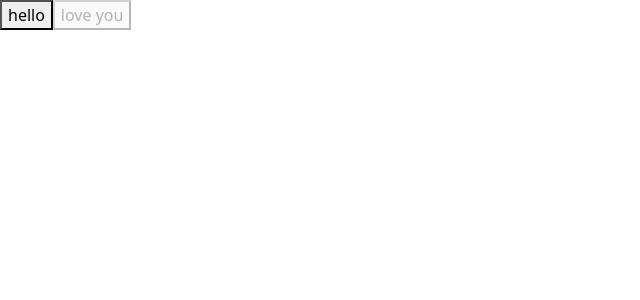
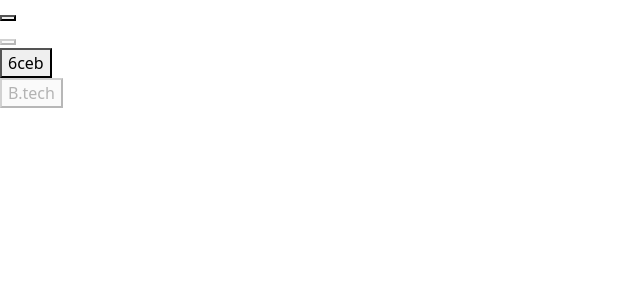
Before and after one commit to jenilgajera/sem-6-react, a React (Vite) app in the folder regi/: page / in a window 1280 px wide. Shown: the top 300 px of the page, without its empty margins (0-640 px from the left). Built offline with nearby package versions, Linux system fonts and the light colour scheme.

Commit message:
done default function

```diff
--- a/regi/src/App.jsx
+++ b/regi/src/App.jsx
@@ -6,6 +6,7 @@
 import Statemanage1 from "../src/day3/component/statemanage1";
 import Propexample3 from './day4/propexample3';
 import Purefun1 from './day4/purefun1';
+import Mycustbutton from './day4/purefun2';
 
 
 function App() {
@@ -17,8 +18,16 @@
     // <Statemanage1/>
     // <Propexample3/>
     <>
-    <Purefun1 var1={false} var2={"hello"}/>
-    <Purefun1 var1={true} var2={"love you"}/>
+    {/* <Purefun1 var1={false} var2={"hello"}/>
+    <Purefun1 var1={true} var2={"love you"}/> */}
+
+    <Mycustbutton />
+    <br />
+    <Mycustbutton var1={true} />
+    <br />
+    <Mycustbutton var2={"6ceb"} />
+    <br />
+    <Mycustbutton var1={true} var2={"B.tech"} />
     </>
   )
 }
--- /dev/null
+++ b/regi/src/day4/purefun2.jsx
@@ -0,0 +1,10 @@
+import React from "react";
+
+const Mycustbutton =({ var1, var2 }) => (
+<button disabled={var1}>{var2}</button>);
+
+Mycustbutton.defaultPorps ={
+    var1:false,
+    var2:"default button text"
+}
+export default Mycustbutton;
```
